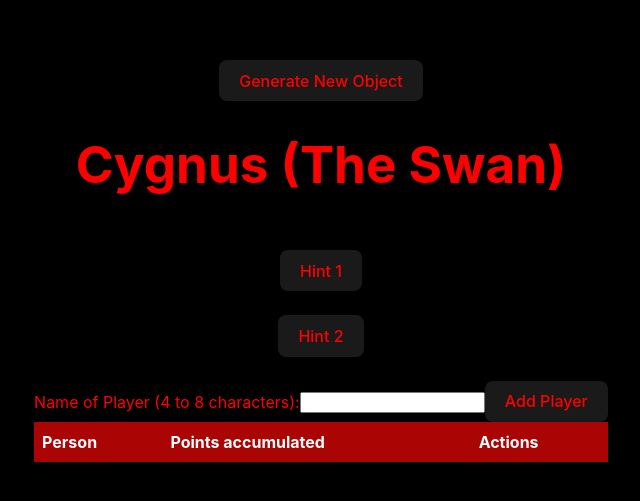
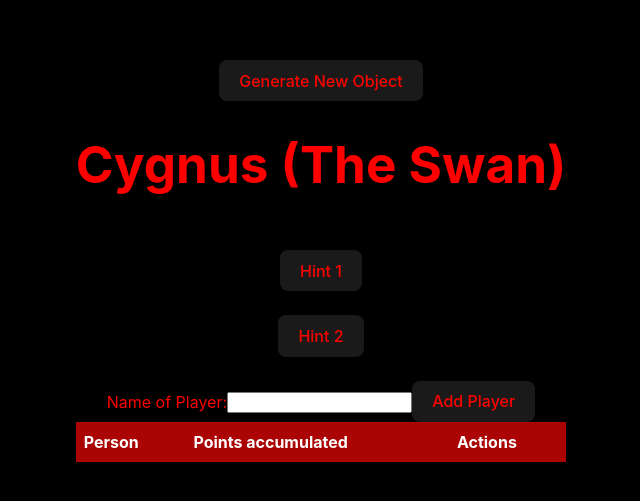
Before and after one commit to SharukhGV/star-finder-game, a React (Vite) app: page / in a window 1280 px wide. Shown: the part 139-640 px from the top of the page, without its empty margins (319-959 px from the left). Built offline with nearby package versions, Linux system fonts and the light colour scheme.

Commit message:
some edits

```diff
--- a/src/App.jsx
+++ b/src/App.jsx
@@ -226,7 +226,7 @@ function generateRandomObject(){
 <br></br>
 {showhint2 ? allobjects[objectnum].hint2 : null}
 <br></br>
-<label htmlFor="name">Name of Player (4 to 8 characters):</label>
+<label htmlFor="name">Name of Player:</label>
       <input onChange={onFieldChange} value={name} type="text" id="name" name="name" />
       <button onClick={generatePlayerName}>Add Player</button>
 <br></br>
```
Also changed, not shown: 1 other file (tests, documents, lock files or other folders).
